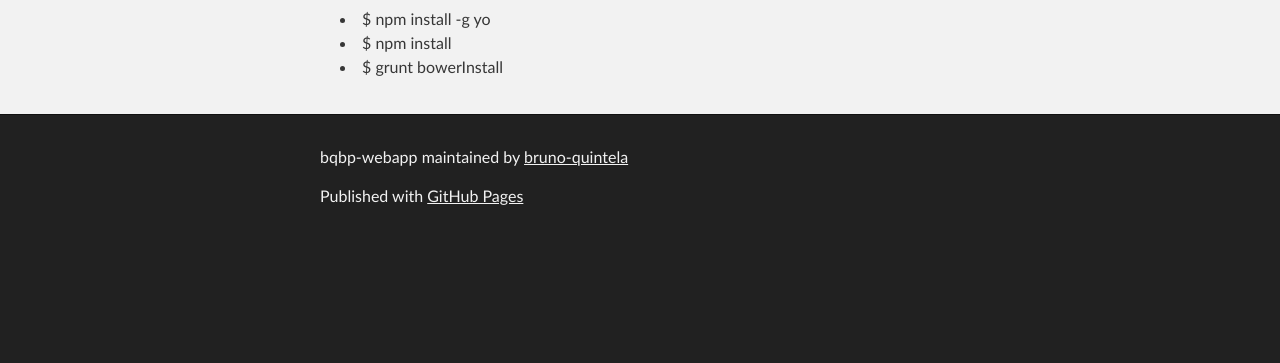
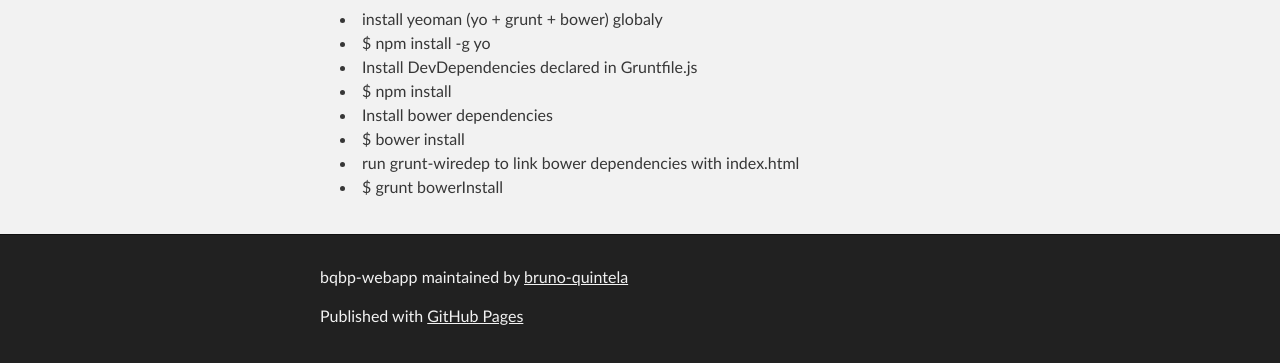
Before and after one commit to bruno-quintela/bqbp-webapp, a plain HTML site: page index.html in a window 1280 px wide. Shown: the part 353-716 px from the top of the page. Drawn offline with Linux system fonts and the light colour scheme.

```diff
--- a/index.html
+++ b/index.html
@@ -35,8 +35,13 @@
 <a name="how-to-make-it-work" class="anchor" href="#how-to-make-it-work"><span class="octicon octicon-link"></span></a>how to make it work:</h1>
 
 <ul>
+<li>install yeoman (yo + grunt + bower) globaly</li>
 <li>$ npm install -g yo</li>
+<li>Install DevDependencies declared in Gruntfile.js</li>
 <li>$ npm install</li>
+<li>Install bower dependencies</li>
+<li>$ bower install</li>
+<li>run grunt-wiredep to link bower dependencies with index.html</li>
 <li>$ grunt bowerInstall</li>
 </ul>
       </section>
--- a/params.json
+++ b/params.json
@@ -1 +1 @@
-{"name":"bqbp-webapp","tagline":"my custom boilerplate (h5bp + grunt + bower + wiredep + normalize.css)","body":"# how to make it work:\r\n\r\n* $ npm install -g yo\r\n* $ npm install\r\n* $ grunt bowerInstall","google":"","note":"Don't delete this file! It's used internally to help with page regeneration."}
+{"name":"bqbp-webapp","tagline":"my custom boilerplate (h5bp + grunt + bower + wiredep + normalize.css)","body":"# how to make it work:\r\n\r\n* install yeoman (yo + grunt + bower) globaly\r\n* $ npm install -g yo\r\n* Install DevDependencies declared in Gruntfile.js\r\n* $ npm install\r\n* Install bower dependencies\r\n* $ bower install\r\n* run grunt-wiredep to link bower dependencies with index.html\r\n* $ grunt bowerInstall","google":"","note":"Don't delete this file! It's used internally to help with page regeneration."}
```
